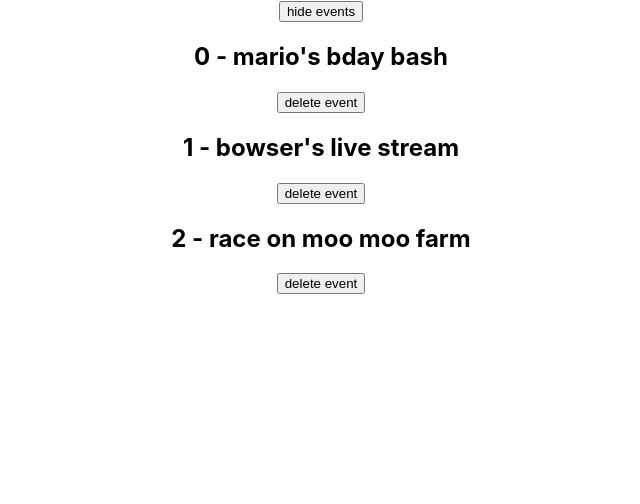
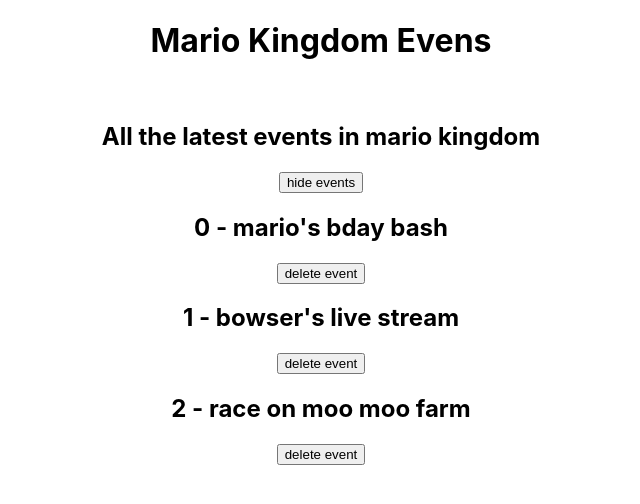
Before and after one commit to mhur0724/react-study, a React (Create React App) app in the folder my-first-react-app/: page / in a window 1280 px wide. Shown: the top 504 px of the page, without its empty margins (319-959 px from the left). Built offline with nearby package versions, Linux system fonts and the light colour scheme.

Commit message:
creating title component

```diff
--- a/my-first-react-app/src/App.js
+++ b/my-first-react-app/src/App.js
@@ -1,5 +1,6 @@
 import './App.css';
 import { useState } from 'react';
+import Title from './components/Title';
 
 function App() {
   const [showEvents, setShowEvents] = useState(true);
@@ -17,6 +18,7 @@
   }
   return (
     <div className="App">
+      <Title/>
      {showEvents && <div>
         <button onClick={() => setShowEvents(false)}>hide events</button>
       </div>}
--- /dev/null
+++ b/my-first-react-app/src/components/Title.js
@@ -0,0 +1,9 @@
+export default function Title() {
+    return (
+        <div>
+            <h1 className="title">Mario Kingdom Evens</h1>
+            <br/>
+            <h2 className="subtitle">All the latest events in mario kingdom</h2>
+        </div>
+    )
+}
```
Also changed, not shown: my-first-react-app/src/index.css (line endings or trailing spaces).
